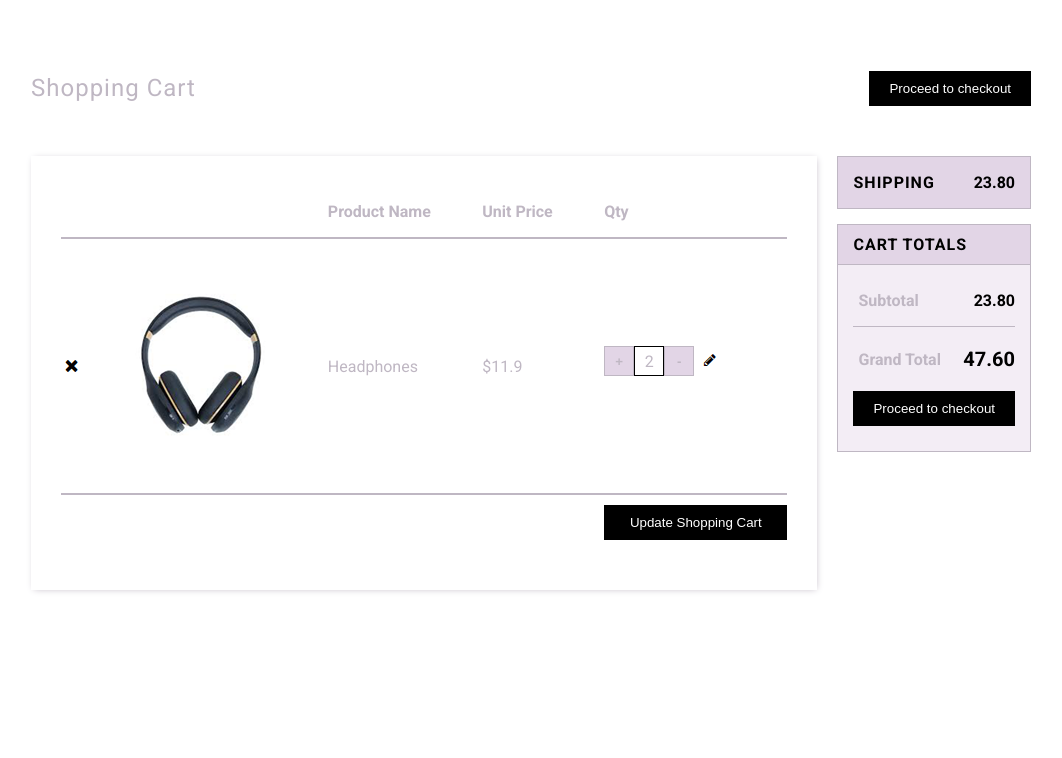
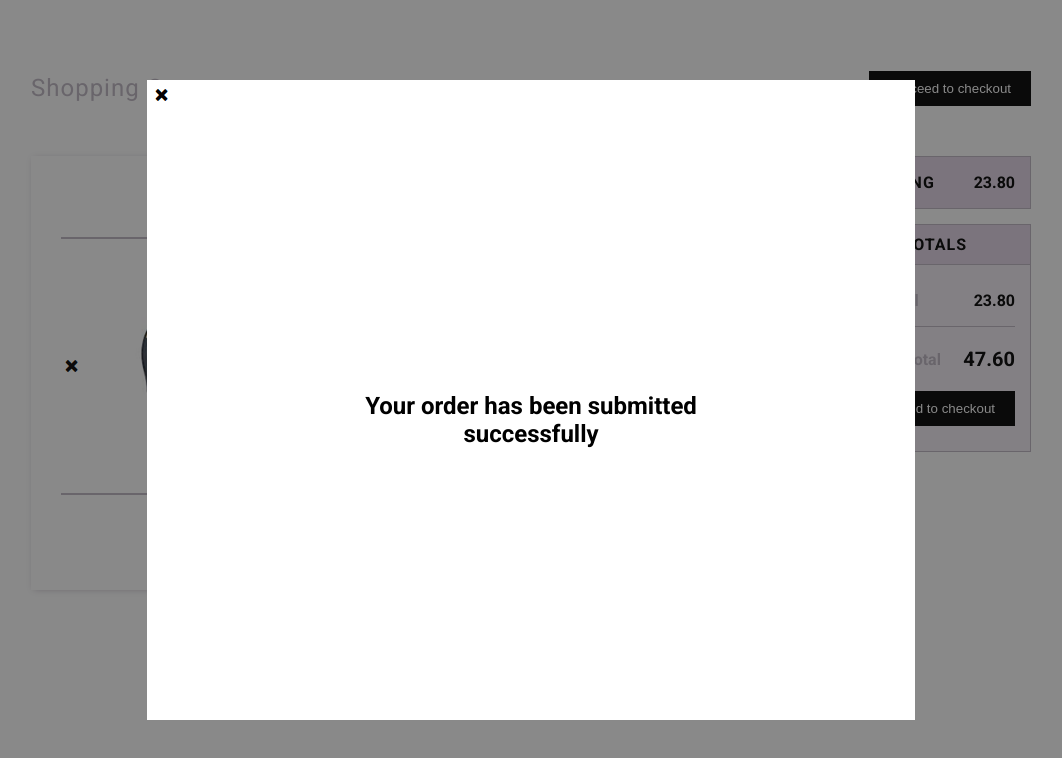
Before and after one commit to mateusz24polok/shopping-cart, a React (Create React App) app: page / in a window 1280 px wide. Shown: the top 758 px of the page, without its empty margins (109-1171 px from the left). Built offline with nearby package versions, Linux system fonts and the light colour scheme.

Commit message:
Submitting modal has ben pre-prepared

```diff
--- a/src/pages/MainPage/index.js
+++ b/src/pages/MainPage/index.js
@@ -3,9 +3,11 @@ import { StyledWrapper, Main } from "./styled";
 import Header from "../../organisms/Header";
 import ProductSection from "../../organisms/ProductSection";
 import PurchaseSummary from "../../organisms/PurchaseSummary";
+import CheckoutModal from "../../templates/CheckoutModal";
 
 const MainPage = () => {
     return (
+        <>
             <StyledWrapper>
                 <Header />
                 <Main>
@@ -13,6 +15,8 @@ const MainPage = () => {
                     <PurchaseSummary />
                 </Main>
             </StyledWrapper>
+            {true && <CheckoutModal />}
+        </>
     );
 };
 
--- a/src/slices/ShoppingCartSlice.js
+++ b/src/slices/ShoppingCartSlice.js
@@ -17,7 +17,9 @@ const ShoppingCartSlice = createSlice({
             shipping: 23.80,
             subtotal: 23.80,
             grandTotal: 47.60,
-        }
+        },
+
+        isCheckoutOpen: false,
     },
     reducers: {
         increaseItemQuantity: (state, { payload: id }) => {
--- /dev/null
+++ b/src/templates/CheckoutModal/index.js
@@ -0,0 +1,20 @@
+import React from "react";
+import { ModalWrapper, Modal, StyledIconButton, Message } from "./styled";
+import XIcon from "../../assets/images/x-img.png";
+
+const CheckoutModal = () => {
+    return (
+        <ModalWrapper>
+            <Modal >
+                <StyledIconButton
+                    image={XIcon}
+                    width="30px"
+                    height="30px"
+                />
+                <Message>Your order has been submitted successfully</Message>
+            </Modal>
+        </ModalWrapper >
+    )
+};
+
+export default CheckoutModal;
--- /dev/null
+++ b/src/templates/CheckoutModal/styled.js
@@ -0,0 +1,35 @@
+import styled from "styled-components";
+import IconButton from "../../components/IconButton";
+
+export const ModalWrapper = styled.div`
+    position: fixed;
+    left: 0;
+    top: 0;
+    width: 100vw;
+    height: 100vh;
+    background-color: rgba(20,20,20,0.5);
+`;
+
+export const Modal = styled.div`
+    position: absolute;
+    left: 50%;
+    top: 50%;
+    transform: translate(-50%, -50%);
+    width: 60%;
+    height: 80%;
+    background-color: white;
+`;
+
+export const Message = styled.h2`
+    position: absolute;
+    left: 50%;
+    top: 50%;
+    transform: translate(-50%, -50%);
+    text-align: center;
+`;
+
+export const StyledIconButton = styled(IconButton)`
+    position: absolute;
+    top: 20px;
+    left: 20px;
+`;
```
Lines whose indentation alone changed are shown as unchanged.
